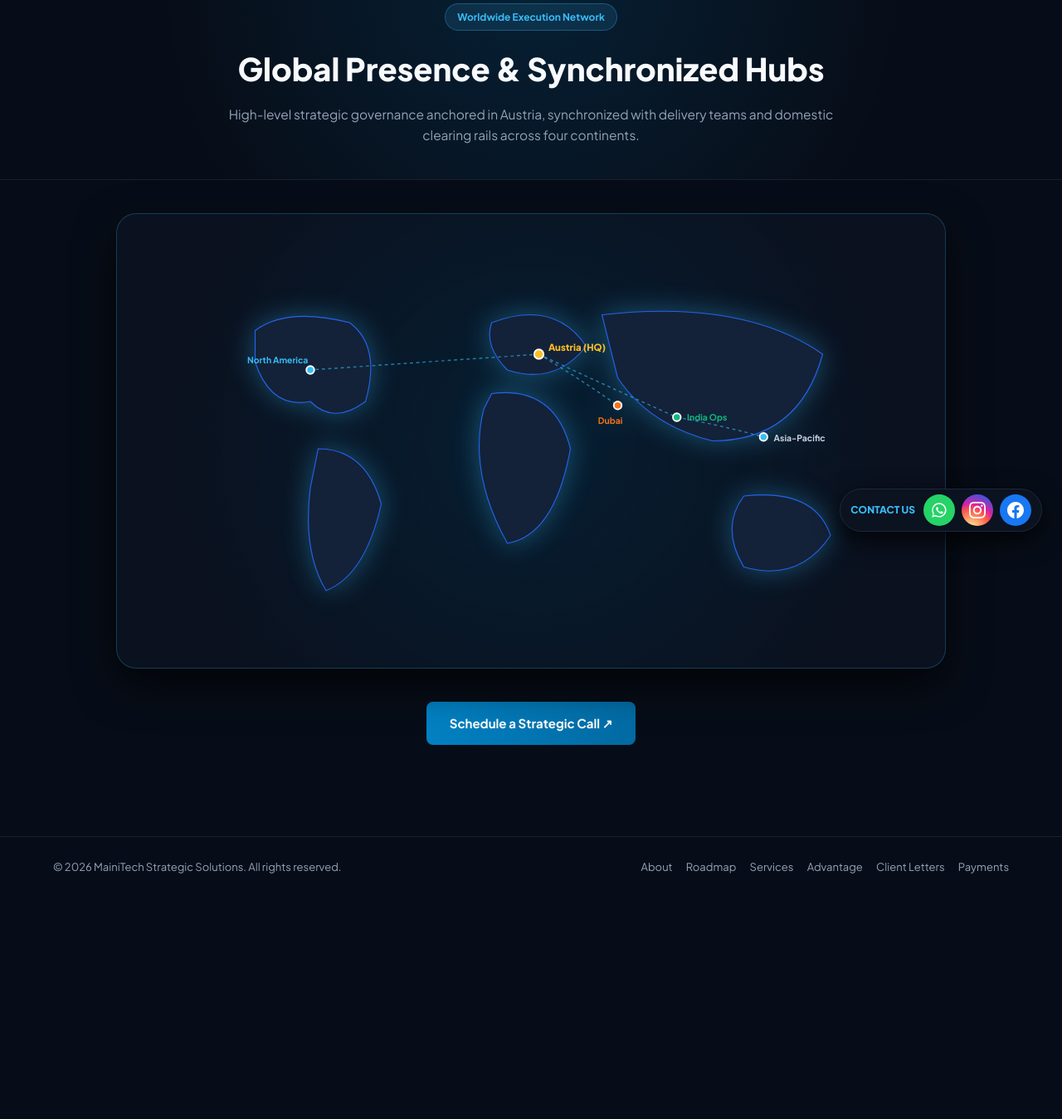
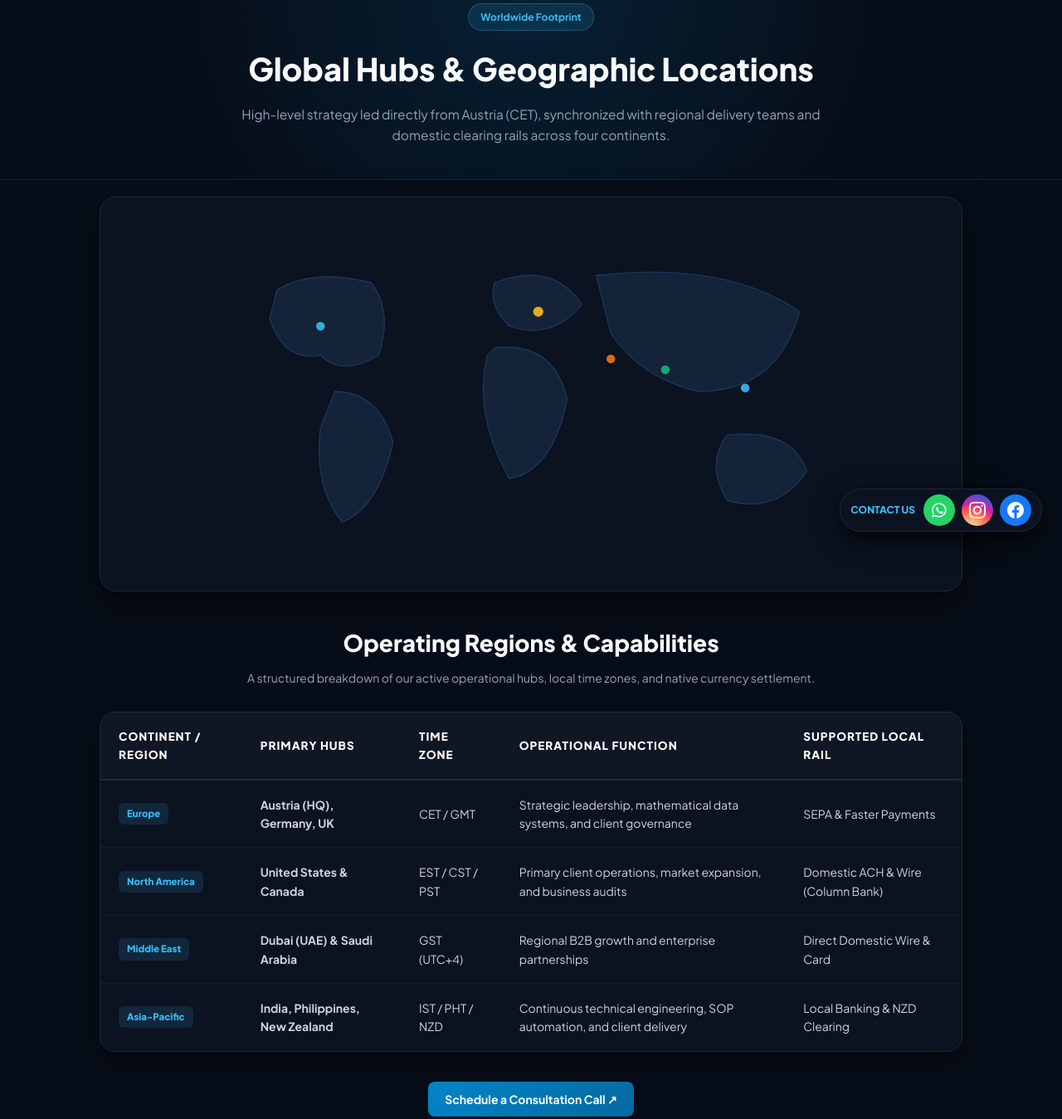
Before and after one commit to NakulMaini/mainitech, a plain HTML site: page global-hubs.html in a window 1280 px wide. Shown: the part 135-1484 px from the top of the page at 83% size. Before the commit the page ends 1216 px from the top, so only its background shows below. Drawn offline with Linux system fonts and the light colour scheme.

Commit message:
Update global-hubs.html

```diff
--- a/global-hubs.html
+++ b/global-hubs.html
@@ -3,11 +3,10 @@
 <head>
   <meta charset="UTF-8">
   <meta name="viewport" content="width=device-width, initial-scale=1.0">
-  <title>Global Footprint & Synchronized Delivery Hubs | MainiTech Strategic Solutions</title>
-  <meta name="description" content="Worldwide strategic footprint: Leadership anchored in Austria, serving enterprise clients across North America, Europe, the Middle East, and Asia-Pacific.">
+  <title>Global Hubs & Geographic Locations | MainiTech Strategic Solutions</title>
+  <meta name="description" content="Worldwide strategic locations: Primary leadership anchored in Austria, serving enterprise clients across North America, Europe, Middle East, and Asia.">
   <meta name="robots" content="index, follow, max-snippet:-1, max-image-preview:large, max-video-preview:-1">
   <link rel="canonical" href="https://nakulmaini.github.io/mainitech/global-hubs.html">
-  <link rel="stylesheet" href="styles.css">
   <link rel="preconnect" href="https://fonts.googleapis.com">
   <link rel="preconnect" href="https://fonts.gstatic.com" crossorigin>
   <link href="https://fonts.googleapis.com/css2?family=Plus+Jakarta+Sans:wght@400;500;600;700;800&display=swap" rel="stylesheet">
@@ -17,8 +16,6 @@
       --bg-card: #0b1220;
       --primary-blue: #0284c7;
       --accent-cyan: #38bdf8;
-      --accent-amber: #fbbf24;
-      --accent-orange: #f97316;
       --accent-green: #10b981;
       --text-main: #f8fafc;
       --text-body: #cbd5e1;
@@ -75,7 +72,6 @@
       transition: all 0.2s;
     }
     .btn-primary { background: linear-gradient(135deg, #0284c7, #0369a1); color: #fff; }
-    .btn-large { padding: 14px 28px; font-size: 15px; }
 
     .hero-section {
       padding: 70px 0 40px;
@@ -97,36 +93,71 @@
     .hero-subtitle { font-size: 15.5px; color: var(--text-muted); max-width: 760px; margin: 0 auto; }
 
     .about-section { padding: 50px 0; border-top: 1px solid var(--border-color); }
+    .section-header h2 { font-size: 28px; font-weight: 800; margin-bottom: 8px; }
+    .section-header p { color: var(--text-muted); font-size: 14px; margin-bottom: 30px; }
     .text-center { text-align: center; }
 
-    .map-visual-container {
-      max-width: 1000px;
-      margin: 30px auto 20px;
-      background: radial-gradient(circle at 50% 50%, rgba(2, 132, 199, 0.15) 0%, rgba(11, 18, 32, 0.95) 75%);
-      border: 1.5px solid rgba(56, 189, 248, 0.25);
-      border-radius: 24px;
-      padding: 36px 24px;
-      box-shadow: 0 20px 50px rgba(0, 0, 0, 0.7);
+    /* Clean Image Container */
+    .map-img-container {
+      max-width: 1040px;
+      margin: 0 auto 40px;
+      background: #0b1220;
+      border: 1px solid #1e293b;
+      border-radius: 20px;
+      padding: 24px;
+      box-shadow: 0 16px 40px rgba(0,0,0,0.5);
       text-align: center;
     }
-    .world-map-svg-glowing {
+    .clean-map-image {
       width: 100%;
-      max-height: 480px;
-      display: block;
+      height: auto;
+      max-height: 420px;
+      object-fit: contain;
+      border-radius: 12px;
+      opacity: 0.9;
+    }
+
+    /* Tabular Locations */
+    .table-container {
+      max-width: 1040px;
       margin: 0 auto;
+      background: #0b1220;
+      border: 1px solid #1e293b;
+      border-radius: 18px;
+      overflow-x: auto;
+      box-shadow: 0 12px 30px rgba(0,0,0,0.5);
     }
-    .map-land {
-      fill: #132238;
-      stroke: #2563eb;
-      stroke-width: 1.2;
+    .locations-table {
+      width: 100%;
+      border-collapse: collapse;
+      text-align: left;
     }
-    .hub-radar {
-      animation: radarPing 2.5s cubic-bezier(0, 0, 0.2, 1) infinite;
-      transform-origin: center;
+    .locations-table th {
+      padding: 18px 22px;
+      font-size: 13.5px;
+      font-weight: 800;
+      text-transform: uppercase;
+      letter-spacing: 1px;
+      border-bottom: 2px solid #1e293b;
+      color: #fff;
+      background: rgba(255, 255, 255, 0.02);
     }
-    @keyframes radarPing {
-      0% { r: 5; opacity: 1; }
-      75%, 100% { r: 24; opacity: 0; }
+    .locations-table td {
+      padding: 18px 22px;
+      border-bottom: 1px solid rgba(255, 255, 255, 0.05);
+      color: var(--text-body);
+      font-size: 14px;
+      vertical-align: middle;
+    }
+    .locations-table tr:last-child td { border-bottom: none; }
+    .region-badge {
+      display: inline-block;
+      font-size: 11.5px;
+      font-weight: 800;
+      padding: 4px 10px;
+      border-radius: 6px;
+      background: rgba(56, 189, 248, 0.12);
+      color: var(--accent-cyan);
     }
 
     .multi-channel-contact-bar {
@@ -183,59 +214,86 @@
   <!-- Hero Header -->
   <section class="hero-section">
     <div class="container">
-      <div class="hero-badge">Worldwide Execution Network</div>
-      <h1 class="hero-title">Global Presence & Synchronized Hubs</h1>
-      <p class="hero-subtitle">High-level strategic governance anchored in Austria, synchronized with delivery teams and domestic clearing rails across four continents.</p>
+      <div class="hero-badge">Worldwide Footprint</div>
+      <h1 class="hero-title">Global Hubs & Geographic Locations</h1>
+      <p class="hero-subtitle">High-level strategy led directly from Austria (CET), synchronized with regional delivery teams and domestic clearing rails across four continents.</p>
     </div>
   </section>
 
-  <!-- World Map Visual -->
-  <section class="about-section" style="padding-top: 10px;">
+  <!-- Clean Global Map Graphic -->
+  <section class="about-section" style="padding-top: 20px;">
     <div class="container">
-      <div class="map-visual-container">
-        <svg class="world-map-svg-glowing" viewBox="0 0 1000 500" fill="none" xmlns="http://www.w3.org/2000/svg">
-          <path class="map-land" d="M150,110 Q190,80 270,100 Q310,130 290,200 Q250,230 220,200 Q170,210 150,150 Z" />
-          <path class="map-land" d="M230,260 Q290,260 310,330 Q290,420 240,440 Q210,390 220,310 Z" />
-          <path class="map-land" d="M450,100 Q530,70 570,130 Q530,180 470,160 Q440,130 450,100 Z" />
-          <path class="map-land" d="M450,190 Q530,180 550,260 Q530,370 470,380 Q420,290 440,210 Z" />
-          <path class="map-land" d="M590,90 Q770,70 870,140 Q840,250 730,250 Q650,230 610,170 Z" />
-          <path class="map-land" d="M770,320 Q860,310 880,370 Q840,430 770,410 Q740,360 770,320 Z" />
-
-          <path d="M510,140 Q365,150 220,160" stroke="#38bdf8" stroke-width="1.5" stroke-dasharray="4,4" opacity="0.6" />
-          <path d="M510,140 Q560,170 610,205" stroke="#38bdf8" stroke-width="1.5" stroke-dasharray="4,4" opacity="0.6" />
-          <path d="M510,140 Q595,180 685,220" stroke="#38bdf8" stroke-width="1.5" stroke-dasharray="4,4" opacity="0.6" />
-          <path d="M685,220 Q740,230 795,245" stroke="#38bdf8" stroke-width="1.5" stroke-dasharray="4,4" opacity="0.6" />
-
-          <g>
-            <circle cx="510" cy="140" r="16" fill="#fbbf24" class="hub-radar" />
-            <circle cx="510" cy="140" r="6" fill="#fbbf24" stroke="#ffffff" stroke-width="2" />
-            <text x="522" y="136" fill="#fbbf24" font-size="12" font-weight="800">Austria (HQ)</text>
-          </g>
-          <g>
-            <circle cx="220" cy="160" r="14" fill="#38bdf8" class="hub-radar" />
-            <circle cx="220" cy="160" r="5" fill="#38bdf8" stroke="#ffffff" stroke-width="2" />
-            <text x="140" y="152" fill="#38bdf8" font-size="11" font-weight="700">North America</text>
-          </g>
-          <g>
-            <circle cx="610" cy="205" r="12" fill="#f97316" class="hub-radar" />
-            <circle cx="610" cy="205" r="5" fill="#f97316" stroke="#ffffff" stroke-width="2" />
-            <text x="585" y="228" fill="#f97316" font-size="11" font-weight="700">Dubai</text>
-          </g>
-          <g>
-            <circle cx="685" cy="220" r="14" fill="#10b981" class="hub-radar" />
-            <circle cx="685" cy="220" r="5" fill="#10b981" stroke="#ffffff" stroke-width="2" />
-            <text x="698" y="224" fill="#10b981" font-size="11" font-weight="700">India Ops</text>
-          </g>
-          <g>
-            <circle cx="795" cy="245" r="12" fill="#38bdf8" class="hub-radar" />
-            <circle cx="795" cy="245" r="5" fill="#38bdf8" stroke="#ffffff" stroke-width="2" />
-            <text x="808" y="250" fill="#cbd5e1" font-size="11" font-weight="700">Asia-Pacific</text>
-          </g>
+      <div class="map-img-container">
+        <svg class="clean-map-image" viewBox="0 0 1000 480" fill="none" xmlns="http://www.w3.org/2000/svg">
+          <rect width="1000" height="480" fill="#0b1220" rx="12"/>
+          <!-- Continental Landmasses -->
+          <path d="M150,100 Q200,70 280,90 Q310,130 290,190 Q240,220 210,190 Q160,200 140,140 Z" fill="#16253b" stroke="#1e3a5f" stroke-width="1.5"/>
+          <path d="M230,240 Q290,240 310,310 Q290,400 240,420 Q200,370 210,290 Z" fill="#16253b" stroke="#1e3a5f" stroke-width="1.5"/>
+          <path d="M450,90 Q530,60 570,120 Q530,170 470,150 Q440,120 450,90 Z" fill="#16253b" stroke="#1e3a5f" stroke-width="1.5"/>
+          <path d="M450,180 Q530,170 550,250 Q530,350 470,360 Q420,270 440,190 Z" fill="#16253b" stroke="#1e3a5f" stroke-width="1.5"/>
+          <path d="M590,80 Q770,60 870,130 Q840,240 730,240 Q650,220 610,160 Z" fill="#16253b" stroke="#1e3a5f" stroke-width="1.5"/>
+          <path d="M770,300 Q860,290 880,350 Q840,410 770,390 Q740,340 770,300 Z" fill="#16253b" stroke="#1e3a5f" stroke-width="1.5"/>
+          <!-- Hub Dots -->
+          <circle cx="510" cy="130" r="7" fill="#fbbf24"/>
+          <circle cx="210" cy="150" r="6" fill="#38bdf8"/>
+          <circle cx="610" cy="195" r="6" fill="#f97316"/>
+          <circle cx="685" cy="210" r="6" fill="#10b981"/>
+          <circle cx="795" cy="235" r="6" fill="#38bdf8"/>
         </svg>
       </div>
 
-      <div class="text-center" style="margin-top: 40px;">
-        <a href="https://calendar.app.google/7iYHbqazTM81eosA7" target="_blank" rel="noopener" class="btn btn-primary btn-large">Schedule a Strategic Call ↗</a>
+      <!-- Tabular Global Locations -->
+      <div class="section-header text-center">
+        <h2>Operating Regions & Capabilities</h2>
+        <p>A structured breakdown of our active operational hubs, local time zones, and native currency settlement.</p>
+      </div>
+
+      <div class="table-container">
+        <table class="locations-table">
+          <thead>
+            <tr>
+              <th>Continent / Region</th>
+              <th>Primary Hubs</th>
+              <th>Time Zone</th>
+              <th>Operational Function</th>
+              <th>Supported Local Rail</th>
+            </tr>
+          </thead>
+          <tbody>
+            <tr>
+              <td><span class="region-badge">Europe</span></td>
+              <td><strong>Austria (HQ), Germany, UK</strong></td>
+              <td>CET / GMT</td>
+              <td>Strategic leadership, mathematical data systems, and client governance</td>
+              <td>SEPA & Faster Payments</td>
+            </tr>
+            <tr>
+              <td><span class="region-badge">North America</span></td>
+              <td><strong>United States & Canada</strong></td>
+              <td>EST / CST / PST</td>
+              <td>Primary client operations, market expansion, and business audits</td>
+              <td>Domestic ACH & Wire (Column Bank)</td>
+            </tr>
+            <tr>
+              <td><span class="region-badge">Middle East</span></td>
+              <td><strong>Dubai (UAE) & Saudi Arabia</strong></td>
+              <td>GST (UTC+4)</td>
+              <td>Regional B2B growth and enterprise partnerships</td>
+              <td>Direct Domestic Wire & Card</td>
+            </tr>
+            <tr>
+              <td><span class="region-badge">Asia-Pacific</span></td>
+              <td><strong>India, Philippines, New Zealand</strong></td>
+              <td>IST / PHT / NZD</td>
+              <td>Continuous technical engineering, SOP automation, and client delivery</td>
+              <td>Local Banking & NZD Clearing</td>
+            </tr>
+          </tbody>
+        </table>
+      </div>
+
+      <div class="text-center" style="margin-top: 36px;">
+        <a href="https://calendar.app.google/7iYHbqazTM81eosA7" target="_blank" rel="noopener" class="btn btn-primary">Schedule a Consultation Call ↗</a>
       </div>
     </div>
   </section>
```
